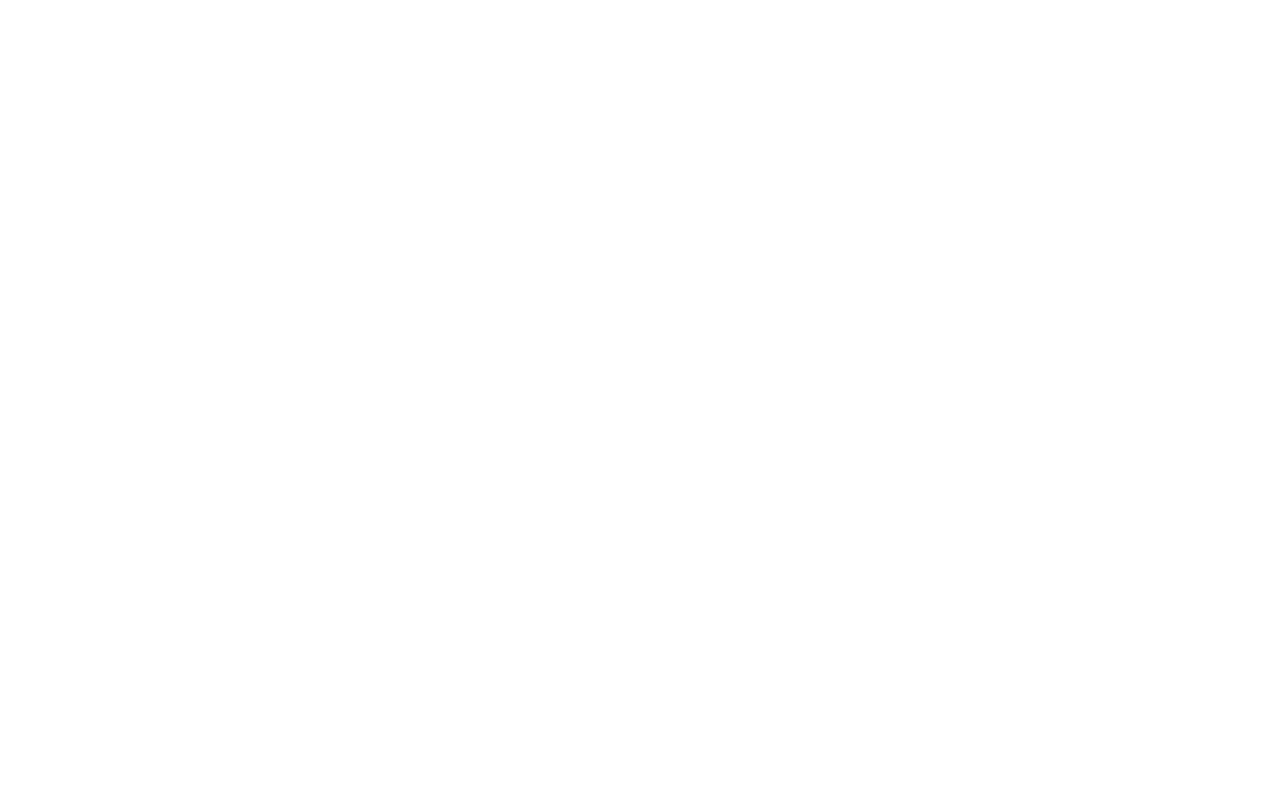
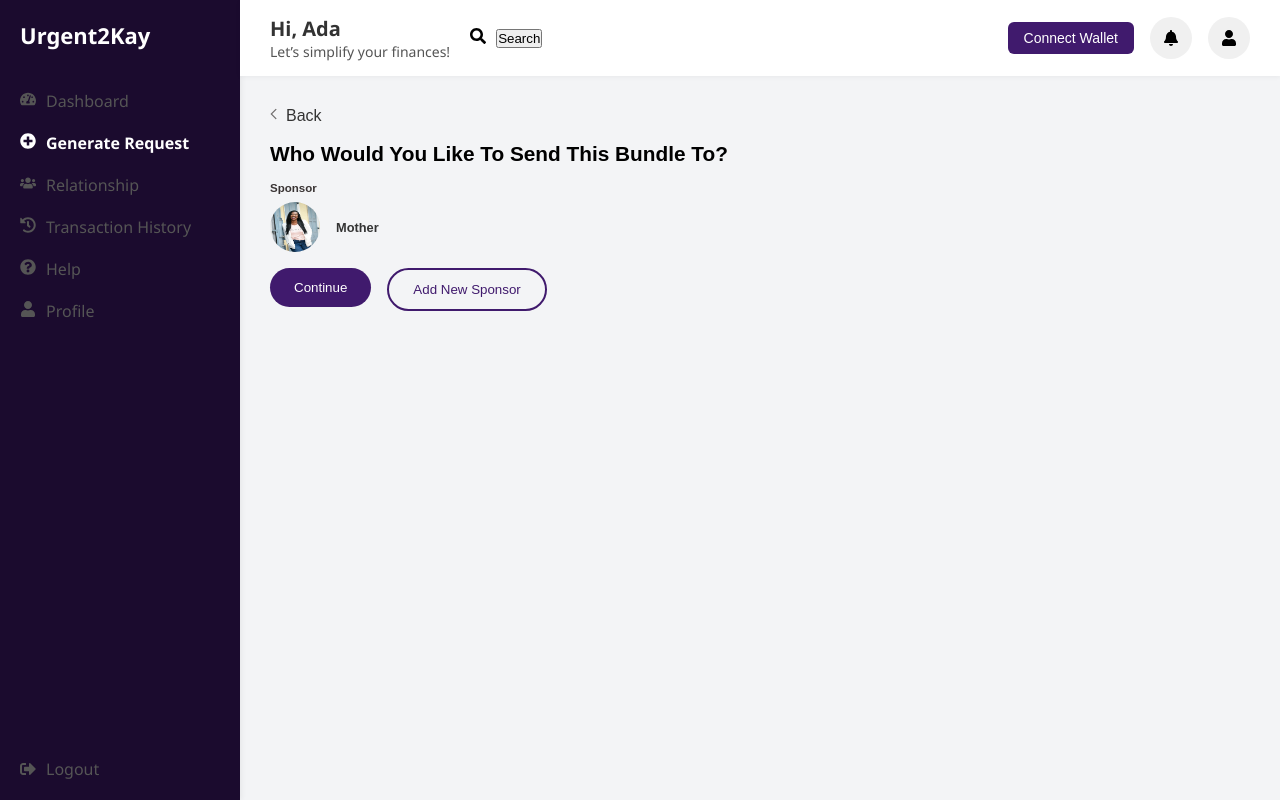
Before and after one commit to urgent2kay/urgent2kay, a React (Vite) app: page /choose-sponsor in a window 1280 px wide. Before the commit this address had no page. Built offline with nearby package versions, Linux system fonts and the light colour scheme.

Commit message:
Created choose Sponsore Page

```diff
--- a/src/pages/BundleOverview.tsx
+++ b/src/pages/BundleOverview.tsx
@@ -3,6 +3,7 @@
 import Sidebar from "./Sidebar";
 import Header from "../components/Header";
 import { FaTimes } from "react-icons/fa";
+import { Link } from "react-router-dom";
 
 interface BundleItem {
   name: string;
@@ -45,12 +46,14 @@
         {/* Main Content */}
         <main className="main-content">
           <div className="bundle-container">
+            <Link to="/choose-sponsor">
               <button className="back-button">
                 <span className="dropdown-icon">
                   <img src="./Image/dropdown.png" alt="Dropdown Icon" />
                 </span>
                 Back
               </button>
+            </Link>
             <div className="bundle-header">
               {/* <h1>Bundle Overview / {sponsor.name}</h1> */}
 
@@ -68,7 +71,7 @@
             </div>
 
             <div className="bundle-details">
-              <h2>Bundle</h2>
+              <h2>Bundle ID: 98BA340</h2>
               <h3>Monthly Essentials</h3>
               <ul className="bundle-list">
                 {bundleItems.map((item, index) => (
--- /dev/null
+++ b/src/pages/ChooseSponsor.css
@@ -0,0 +1,10 @@
+.choose-sponsor-header h2 {
+  font-size: 1.3rem;
+  margin-bottom: 1rem;
+  color: #000;
+}
+.choose-sponsor-header h3 {
+  font-size: 0.72rem;
+  margin-bottom: 0.5rem;
+  color: #393333;
+}
--- /dev/null
+++ b/src/pages/ChooseSponsor.tsx
@@ -0,0 +1,77 @@
+import React, { useState } from "react";
+import "./ChooseSponsor.css";
+import Sidebar from "./Sidebar";
+import Header from "../components/Header";
+import { FaTimes } from "react-icons/fa";
+import "./GenerateRequest.css";
+import { Link } from "react-router-dom";
+
+interface Sponsor {
+  name: string;
+  imageUrl: string;
+}
+
+const sponsor: Sponsor = {
+  name: "Mother",
+  imageUrl: "./Image/Mother.jpg",
+};
+
+const ChooseSponsor: React.FC = () => {
+  const [sidebarOpen, setSidebarOpen] = useState(false);
+
+  const toggleSidebar = () => {
+    setSidebarOpen(!sidebarOpen);
+  };
+
+  return (
+    <div className="generate-request-container">
+      {/* Sidebar */}
+      <Sidebar sidebarOpen={sidebarOpen} toggleSidebar={toggleSidebar} />
+
+      {/* Main Section */}
+      <div className="main-section">
+        <Header />
+        {/* Main Content */}
+        <main className="main-content">
+          <div className="bundle-container">
+            <button className="back-button">
+              <span className="dropdown-icon">
+                <img src="./Image/dropdown.png" alt="Dropdown Icon" />
+              </span>
+              Back
+            </button>
+            <div className="choose-sponsor-header">
+              <h2>Who Would You Like To Send This Bundle To?</h2>
+              <h3>Sponsor</h3>
+            </div>
+
+            <div className="sponsor-info">
+              <img
+                src={sponsor.imageUrl}
+                alt={sponsor.name}
+                className="sponsor-image"
+              />
+              <span className="sponsor-name">{sponsor.name}</span>
+            </div>
+
+            <div className="bundle-buttons">
+              <Link to="/bundle-overview">
+                <button className="send-button">Continue</button>
+              </Link>
+              <Link to="/bundle-overview">
+                <button className="edit-button">Add New Sponsor</button>
+              </Link>
+            </div>
+          </div>
+        </main>
+      </div>
+
+      {/* Sidebar Toggle Button */}
+      <button className="sidebar-toggle" onClick={toggleSidebar}>
+        {sidebarOpen ? <FaTimes /> : <span>☰</span>}
+      </button>
+    </div>
+  );
+};
+
+export default ChooseSponsor;
--- a/src/routes/AppRoutes.tsx
+++ b/src/routes/AppRoutes.tsx
@@ -4,6 +4,7 @@
 import TemplatePage from "../pages/Template";
 import BundleOverview from "../pages/BundleOverview";
 import Signup from "../pages/Signup";
+import ChooseSponsor from "../pages/ChooseSponsor";
 
 const AppRoutes: React.FC = () => {
   return (
@@ -13,6 +14,7 @@
       <Route path="/template" element={<TemplatePage />} />
       <Route path="/bundle-overview" element={<BundleOverview />} />
       <Route path="/sign-up" element={<Signup />} />
+      <Route path="/choose-sponsor" element={<ChooseSponsor />} />
     </Routes>
   );
 };
```
Lines whose indentation alone changed are shown as unchanged.
